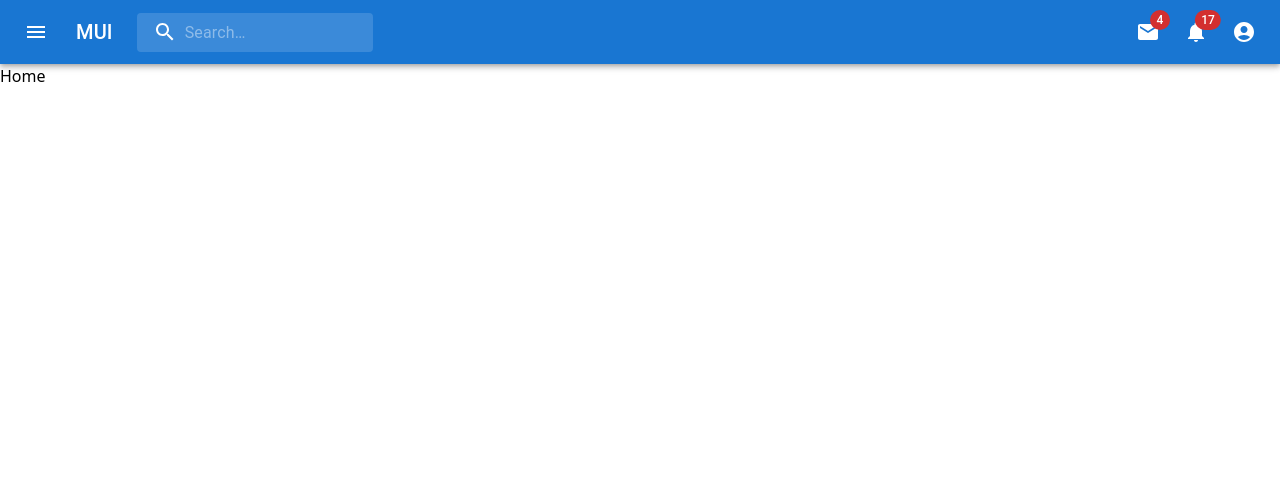
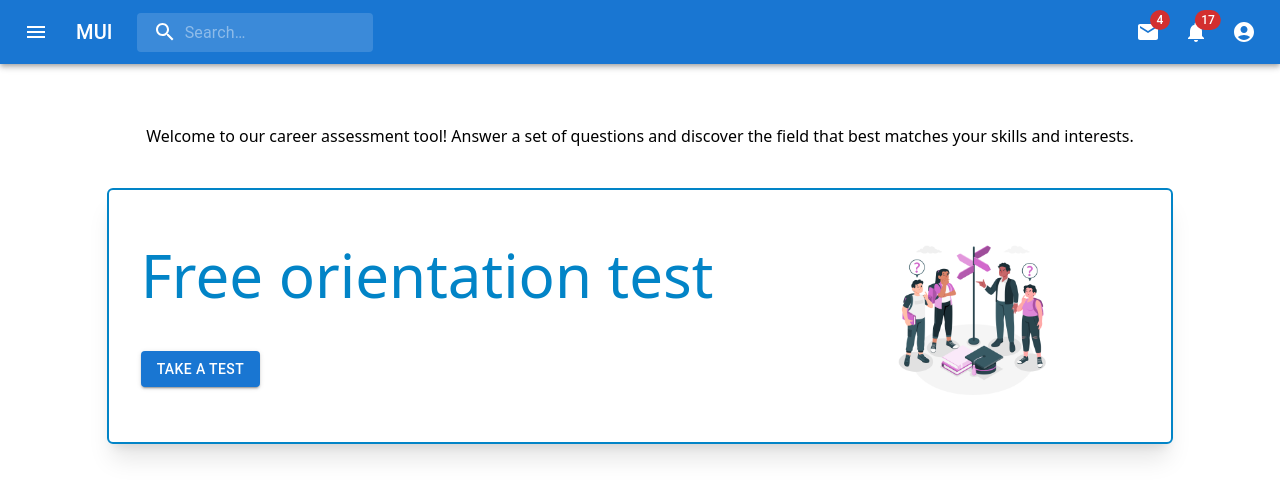
Before and after one commit to Rajotiana/hiu_ispm_2023, a React (Vite) app in the folder frontend/: page / in a window 1280 px wide. Shown: the top 498 px of the page. Built offline with nearby package versions, Linux system fonts and the light colour scheme.

Commit message:
home page done

```diff
--- a/frontend/src/pages/Home.tsx
+++ b/frontend/src/pages/Home.tsx
@@ -1,5 +1,30 @@
+import { Button } from "@mui/material";
+import { Link } from "react-router-dom";
+import sary from "../assets/orientation.jpg";
 const Home = () => {
-  return <h1>Home</h1>;
+  return (
+    <div className="w-full flex flex-col items-center justify-center mt-5">
+      <div className="p-4 py-10 w-10/12">
+        <div className="text-center">Welcome to our career assessment tool! Answer a set of questions and discover the field that best matches your skills and interests.</div>
+      </div>
+      <div className="w-10/12 flex ">
+        <div className="h-64 border-2 shadow-xl border-sky-600 rounded-md flex justify-around p-8">
+          <div className="flex flex-col w-8/12 justify-around">
+            <div className="text-6xl text-sky-600 font-medium">Free orientation test</div>
+            <div className="w-full flex justify-start">
+              <Button variant="contained">
+                <Link to="/orientation">Take a test</Link>
+              </Button>
+            </div>
+          </div>
+          <div className="w-4/12 flex justify-center items-center">
+            <img src={sary} className="w-1/2 h-auto" />
+          </div>
+        </div>
+      </div>
+
+    </div>
+  );
 };
 
 export default Home;
```
Also changed, not shown: frontend/src/assets/orientation.jpg (added).
